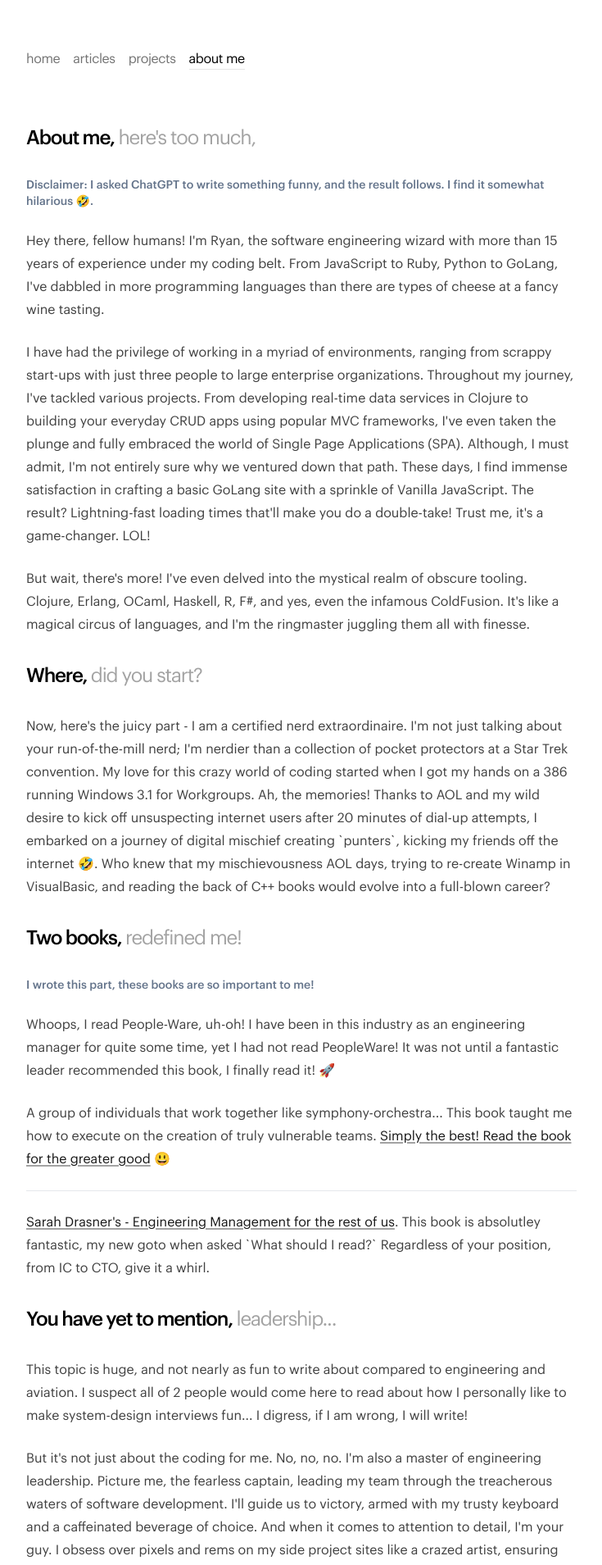
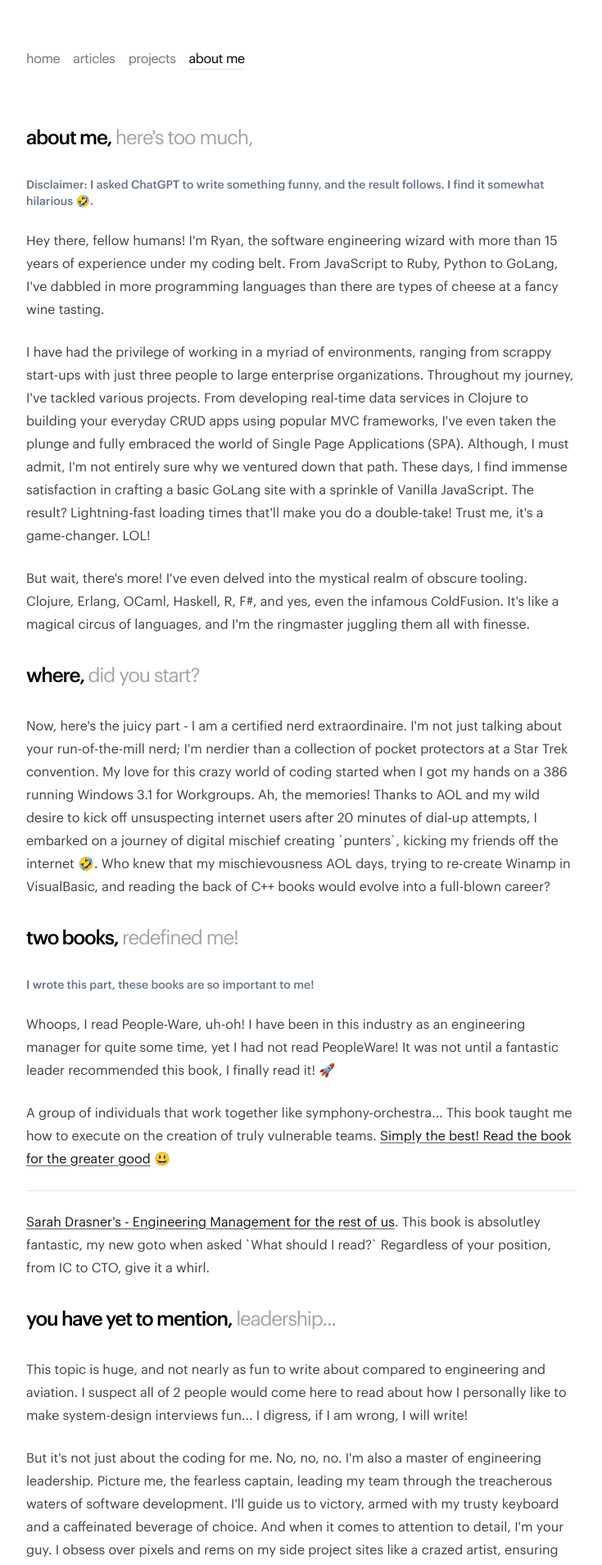
Before and after one commit to ryanyogan/yogan.dev, a Next.js app: page /about in a window 1280 px wide. Shown: the top 1909 px of the page at 82% size, without its empty margins (272-1007 px from the left). Built offline with nearby package versions, Linux system fonts and the light colour scheme.

Commit message:
feat // ahh much better eh?

```diff
--- a/src/app/about/page.tsx
+++ b/src/app/about/page.tsx
@@ -2,7 +2,7 @@ export default function MePage() {
   return (
     <section>
       <h1 className="font-bold text-2xl mb-8 tracking-tighter">
-        About me,{" "}
+        about me,{" "}
         <span className="text-neutral-400 font-normal">
           here&apos;s too much,
         </span>
@@ -48,7 +48,7 @@ export default function MePage() {
       </p>
 
       <h1 className="font-bold text-2xl my-8 tracking-tighter">
-        Where,{" "}
+        where,{" "}
         <span className="text-neutral-400 font-normal">did you start?</span>
       </h1>
 
@@ -67,7 +67,7 @@ export default function MePage() {
       </p>
 
       <h1 className="font-bold text-2xl my-8 tracking-tighter">
-        Two books,{" "}
+        two books,{" "}
         <span className="text-neutral-400 font-normal">redefined me!</span>
       </h1>
 
@@ -118,7 +118,7 @@ export default function MePage() {
       </p>
 
       <h1 className="font-bold text-2xl my-8 tracking-tighter">
-        You have yet to mention,{" "}
+        you have yet to mention,{" "}
         <span className="text-neutral-400 font-normal">leadership...</span>
       </h1>
 
```
